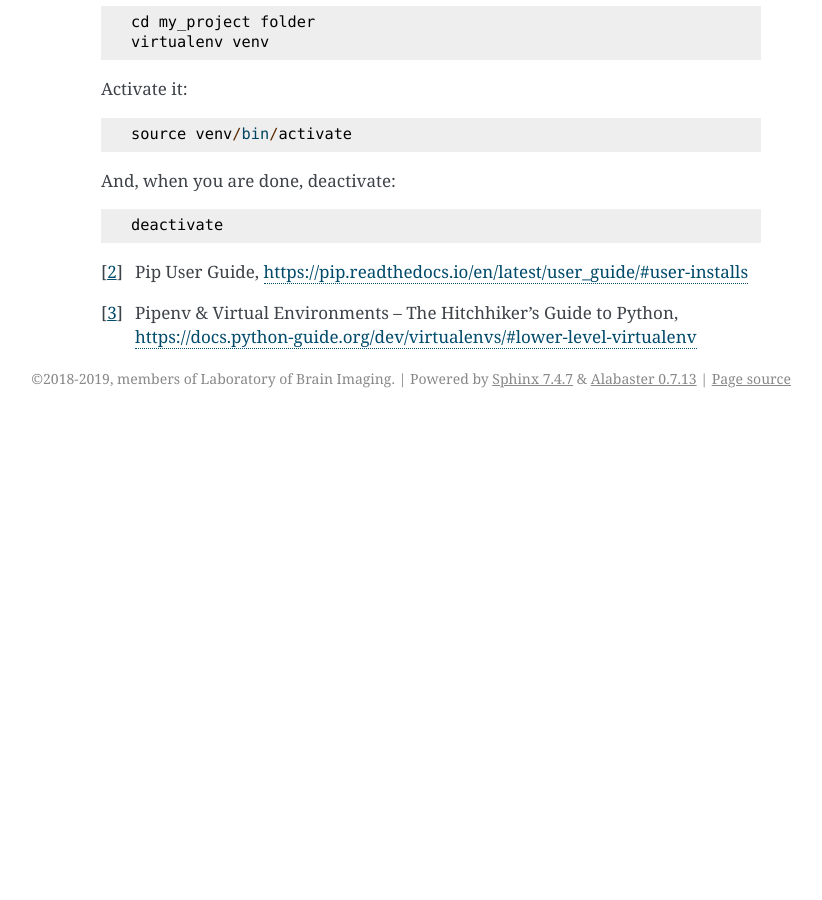
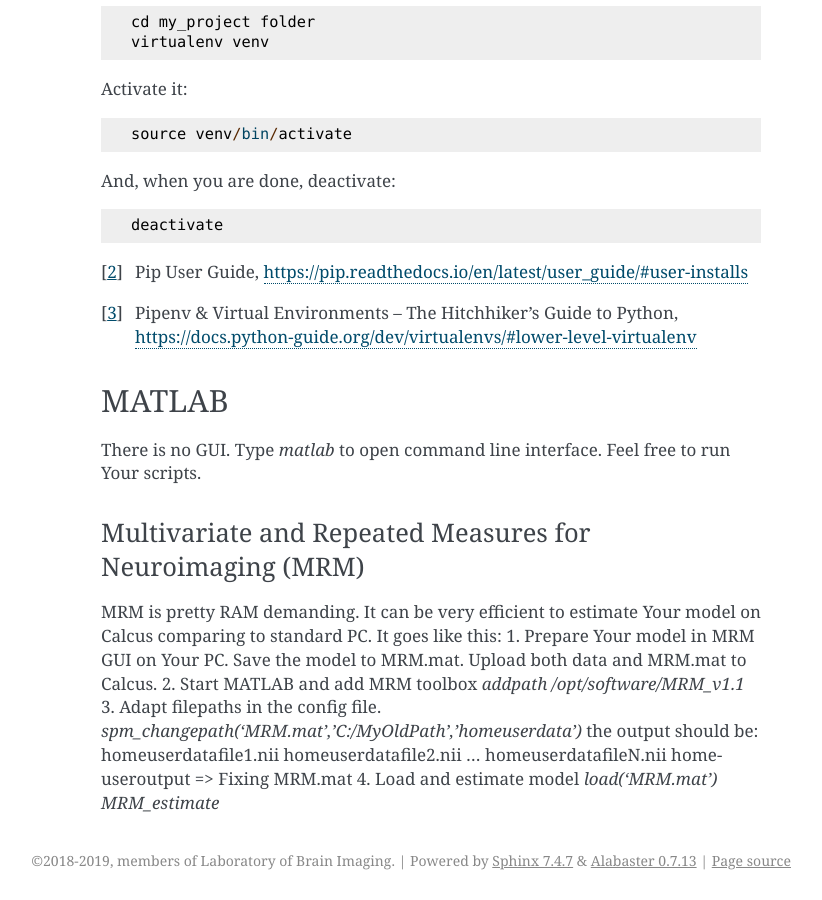
Before and after one commit to nencki-lobi/lobi-inhouse, a Sphinx documentation site: the page built from docs/software.rst, in a window 1280 px wide and 900 px high, scrolled down 1927 px. Shown: the whole window, without its empty margins (319-1141 px from the left). Built offline with Sphinx 7.4.7, drawn with Linux system fonts in a browser that asks for light colours; before the commit the page ends 2345 px from its top, so only the background shows below that; some of the changed text lies outside the part shown.

Commit message:
add MRM manual

```diff
--- a/docs/software.rst
+++ b/docs/software.rst
@@ -72,3 +72,28 @@
 
 .. [2] Pip User Guide, https://pip.readthedocs.io/en/latest/user_guide/#user-installs
 .. [3] Pipenv & Virtual Environments -- The Hitchhiker's Guide to Python, https://docs.python-guide.org/dev/virtualenvs/#lower-level-virtualenv
+
+MATLAB
+--------------------
+
+There is no GUI. Type `matlab` to open command line interface. Feel free to run Your scripts.
+
+Multivariate and Repeated Measures for Neuroimaging (MRM)
+^^^^^^^^^^^^^^^^^^^^
+
+MRM is pretty RAM demanding. It can be very efficient to estimate Your model on Calcus comparing to standard PC. It goes like this:
+1. Prepare Your model in MRM GUI on Your PC. Save the model to MRM.mat. Upload both data and MRM.mat to Calcus.
+2. Start MATLAB and add MRM toolbox
+`addpath /opt/software/MRM_v1.1`
+3. Adapt filepaths in the config file.
+`spm_changepath('MRM.mat','C:/MyOldPath','\home\user\data')`
+the output should be:
+\home\user\datafile1.nii
+\home\user\datafile2.nii
+...
+\home\user\datafileN.nii
+\home\user\output
+=> Fixing MRM.mat
+4. Load and estimate model
+`load('MRM.mat')
+MRM_estimate`
```
